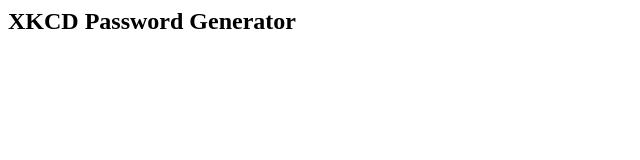
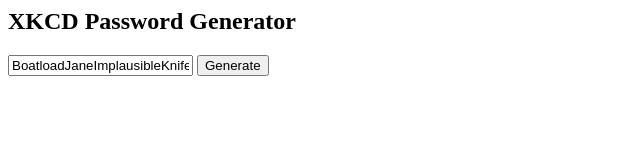
Before and after one commit to anson-vandoren/xkcdpassword.me, a plain HTML site: page index.html in a window 1280 px wide. Shown: the whole page, without its empty margins (0-640 px from the left). Drawn offline with Linux system fonts and the light colour scheme.

Commit message:
adds password generation - MVP

```diff
--- a/index.html
+++ b/index.html
@@ -4,5 +4,11 @@
   </head>
   <body>
     <h2>XKCD Password Generator</h2>
+    <form>
+      <input type="text" id="pw-text">
+      <button type="button" id="pw-generate">Generate</button>
+    </form>
+
+    <script type="text/javascript" src="js/main.js"></script>
   </body>
 </html>
--- a/js/main.js
+++ b/js/main.js
@@ -0,0 +1,77 @@
+class PasswordGenerator {
+  constructor() {
+    this.options = {
+      numWords: 4,
+      doCapitalize: true,
+      separator: "",
+      // TODO: profanity checkbox?
+    };
+
+    this.currentPassword = "blankpassword";
+
+    // bind UI references
+    this.passwordBox = document.getElementById("pw-text");
+    this.generateButton = document.getElementById("pw-generate");
+
+    this.generateButton.addEventListener("click", (evt) =>
+      this.generateNewPassword(evt)
+    );
+
+    this.passwordBox.value = this.currentPassword;
+
+    this.loadWordListFromFile().then(() => this.generateNewPassword());
+  }
+
+  async loadWordListFromFile() {
+    this.allWords = await fetch("../data/wordlist.txt")
+      .then((response) => response.text())
+      .then((data) => {
+        const word_list = data.split(",");
+        return word_list;
+      });
+  }
+
+  generateNewPassword(evt) {
+    let chosenWords = [];
+    const wordsForPassword = this.options.numWords;
+    for (let i = 0; i < wordsForPassword; i++) {
+      // choose a uniformly distributed random number between 0 and
+      const randomNum = this.uniformlyDistributedRandom(
+        0,
+        this.allWords.length
+      );
+      chosenWords.push(this.allWords[randomNum]);
+    }
+
+    console.log(chosenWords);
+
+    // join all chosenWords with a separator
+    const newPassword = chosenWords.reduce((acc, word) => {
+      word = this.options.doCapitalize
+        ? word.charAt(0).toUpperCase() + word.slice(1)
+        : word;
+      return acc + word;
+    }, "");
+
+    // update the input box
+    this.passwordBox.value = newPassword;
+
+  }
+
+  uniformlyDistributedRandom(lower, upper) {
+    const difference = upper - lower;
+    const RAND_MAX = Math.pow(2, 32);
+    const maxAllowableRandom = RAND_MAX - (RAND_MAX % difference);
+    const randValues = new Uint32Array(1);
+
+    do {
+      window.crypto.getRandomValues(randValues);
+    } while (randValues[0] >= maxAllowableRandom);
+
+    randValues[0] %= difference;
+
+    return lower + randValues[0];
+  }
+}
+
+window.PasswordGenerator = new PasswordGenerator();
```
